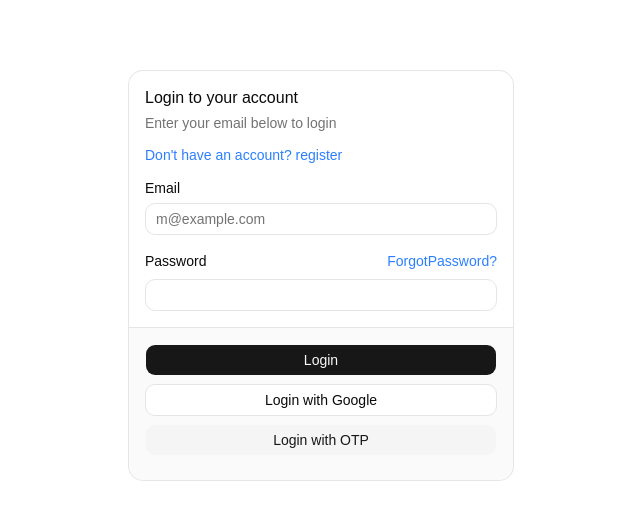
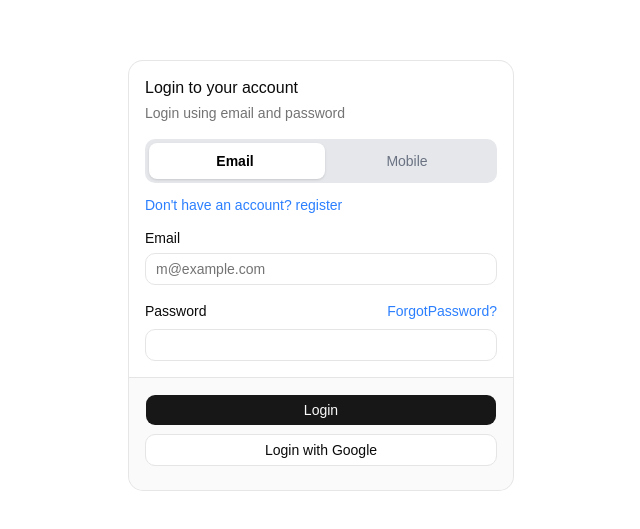
Before and after one commit to Amitkavathekar/AUTHMVC, a React (Vite) app: page / in a window 1280 px wide. Shown: the part 125-654 px from the top of the page, without its empty margins (319-959 px from the left). Built offline with nearby package versions, Linux system fonts and the light colour scheme.

Commit message:
fixed nested repo issue

```diff
--- a/src/config/firebase.ts
+++ b/src/config/firebase.ts
@@ -1,5 +1,6 @@
 import { initializeApp } from "firebase/app"
 import { getAuth, GoogleAuthProvider } from "firebase/auth"
+import { getFirestore } from "firebase/firestore"
 
 // 🔥 config
 const firebaseConfig = {
@@ -17,3 +18,4 @@ const app = initializeApp(firebaseConfig)
 // ✅ VERY IMPORTANT (EXPORT THESE)
 export const auth = getAuth(app)
 export const googleProvider = new GoogleAuthProvider()
+export const db = getFirestore(app)
--- a/src/controllers/authController.ts
+++ b/src/controllers/authController.ts
@@ -1,20 +1,50 @@
 import {
   loginUser,
-  registerUser,
   loginWithGoogle,
   resetPassword,
   logoutUser,
 } from "../services/authService"
 
-export const handleRegister = async (email: string, password: string) => {
-  try {
-    await registerUser(email, password)
-    alert("Registered successfully")
-  } catch (err: any) {
-    alert(err.message)
-  }
+import { updateProfile } from "firebase/auth"
+import { setDoc, doc } from "firebase/firestore"
+
+import { auth } from "../config/firebase"
+import { createUserWithEmailAndPassword } from "firebase/auth"
+
+// 🔥 NEW ADD (Firestore)
+import { db } from "../config/firebase"
+
+// ✅ REGISTER (UPDATED)
+export const handleRegister = async (
+  email: string,
+  password: string,
+  fullName: string,
+  phone: string
+) => {
+  const userCredential = await createUserWithEmailAndPassword(
+    auth,
+    email,
+    password
+  )
+
+  const user = userCredential.user
+
+  await updateProfile(user, {
+    displayName: fullName,
+  })
+
+  await setDoc(doc(db, "users", user.uid), {
+    uid: user.uid,
+    fullName,
+    email,
+    phone,
+    createdAt: new Date(),
+  })
+
+  return user
 }
 
+// LOGIN
 export const handleLogin = async (email: string, password: string) => {
   try {
     await loginUser(email, password)
@@ -24,6 +54,7 @@ export const handleLogin = async (email: string, password: string) => {
   }
 }
 
+// GOOGLE LOGIN
 export const handleGoogleLogin = async () => {
   try {
     await loginWithGoogle()
@@ -33,6 +64,7 @@ export const handleGoogleLogin = async () => {
   }
 }
 
+// RESET
 export const handleReset = async (email: string) => {
   try {
     await resetPassword(email)
@@ -42,6 +74,7 @@ export const handleReset = async (email: string) => {
   }
 }
 
+// LOGOUT
 export const handleLogout = async () => {
   await logoutUser()
 }
--- a/src/services/authService.ts
+++ b/src/services/authService.ts
@@ -39,10 +39,30 @@ export const logoutUser = () => {
 }
 
 // OTP Login (Phone)
-export const sendOTP = (phone: string) => {
-  const recaptcha = new RecaptchaVerifier(auth, "recaptcha", {
-    size: "invisible",
-  })
+declare global {
+  interface Window {
+    recaptchaVerifier?: RecaptchaVerifier;
+  }
+}
 
-  return signInWithPhoneNumber(auth, phone, recaptcha)
-}
+export const sendOTP = async (phone: string) => {
+  if (!window.recaptchaVerifier) {
+    window.recaptchaVerifier = new RecaptchaVerifier(
+      "recaptcha",
+      {
+        size: "invisible",
+      },
+      auth
+    );
+
+    await window.recaptchaVerifier.render(); // ⚠️ IMPORTANT
+  }
+
+  const confirmation = await signInWithPhoneNumber(
+    auth,
+    phone,
+    window.recaptchaVerifier
+  );
+
+  return confirmation;
+};
--- a/src/views/Login.tsx
+++ b/src/views/Login.tsx
@@ -23,25 +23,57 @@ import { sendOTP } from "../services/authService"
 function Login() {
   const navigate = useNavigate()
 
+  const [mode, setMode] = useState<"email" | "mobile">("email")
+
   const [email, setEmail] = useState("")
   const [password, setPassword] = useState("")
+  const [phone, setPhone] = useState("")
+  const [otp, setOtp] = useState("")
+  const [confirmation, setConfirmation] = useState<any>(null)
 
+  // ✅ Email Login
   const LoginFunctinality = async () => {
+    try {
       await handleLogin(email, password)
+      alert("✅ Email Login Successful!")
       navigate("/dashboard")
+    } catch (err: any) {
+      alert("❌ " + err.message)
+    }
   }
 
-  const handleOTPLogin = async () => {
+  // ✅ Google Login
+  const googleLoginHandler = async () => {
     try {
-      const confirmation = await sendOTP("+91XXXXXXXXXX") // replace number
-      const code = prompt("Enter OTP")
-      if (!code) return
-
-      await confirmation.confirm(code)
-      alert("OTP Login Success")
+      await handleGoogleLogin()
+      alert("✅ Google Login Successful!")
       navigate("/dashboard")
     } catch (err: any) {
-      alert(err.message)
+      alert("❌ " + err.message)
+    }
+  }
+
+  // ✅ Send OTP
+  const sendOTPHandler = async () => {
+    try {
+      const confirm = await sendOTP(phone)
+      setConfirmation(confirm)
+      alert("📩 OTP Sent Successfully!")
+    } catch (err: any) {
+      alert("❌ " + err.message)
+    }
+  }
+
+  // ✅ Verify OTP Login
+  const verifyOTP = async () => {
+    try {
+      if (!confirmation) return alert("⚠️ Please send OTP first")
+
+      await confirmation.confirm(otp)
+      alert("✅ OTP Login Successful!")
+      navigate("/dashboard")
+    } catch (err: any) {
+      alert("❌ " + err.message)
     }
   }
 
@@ -50,7 +82,37 @@ function Login() {
       <Card className="w-full max-w-sm">
         <CardHeader>
           <CardTitle>Login to your account</CardTitle>
-          <CardDescription>Enter your email below to login</CardDescription>
+          <CardDescription>
+            {mode === "email"
+              ? "Login using email and password"
+              : "Login using mobile OTP"}
+          </CardDescription>
+
+          <div className="relative flex w-full bg-gray-200 rounded-lg p-1 mt-3">
+            <div
+              className={`absolute top-1 bottom-1 w-1/2 rounded-md bg-white shadow transition-all duration-300 ${
+                mode === "email" ? "left-1" : "left-1/2"
+              }`}
+            />
+
+            <button
+              onClick={() => setMode("email")}
+              className={`relative w-1/2 py-2 z-10 ${
+                mode === "email" ? "font-semibold text-black" : "text-gray-500"
+              }`}
+            >
+              Email
+            </button>
+
+            <button
+              onClick={() => setMode("mobile")}
+              className={`relative w-1/2 py-2 z-10 ${
+                mode === "mobile" ? "font-semibold text-black" : "text-gray-500"
+              }`}
+            >
+              Mobile
+            </button>
+          </div>
 
           <Link
             to="/register"
@@ -62,6 +124,8 @@ function Login() {
 
         <CardContent>
           <div className="flex flex-col gap-4">
+            {mode === "email" && (
+              <>
                 <div className="grid gap-2">
                   <Label>Email</Label>
                   <Input
@@ -88,10 +152,40 @@ function Login() {
                     onChange={(e) => setPassword(e.target.value)}
                   />
                 </div>
+              </>
+            )}
+
+            {mode === "mobile" && (
+              <>
+                <div className="grid gap-2">
+                  <Label>Mobile Number</Label>
+                  <Input
+                    type="text"
+                    placeholder="+919876543210"
+                    onChange={(e) => setPhone(e.target.value)}
+                  />
+                </div>
+
+                <Button onClick={sendOTPHandler}>
+                  Send OTP
+                </Button>
+
+                <div className="grid gap-2">
+                  <Label>Enter OTP</Label>
+                  <Input
+                    type="text"
+                    placeholder="Enter OTP"
+                    onChange={(e) => setOtp(e.target.value)}
+                  />
+                </div>
+              </>
+            )}
           </div>
         </CardContent>
 
         <CardFooter className="flex flex-col gap-2">
+          {mode === "email" && (
+            <>
               <Button className="w-full" onClick={LoginFunctinality}>
                 Login
               </Button>
@@ -99,18 +193,22 @@ function Login() {
               <Button
                 variant="outline"
                 className="w-full"
-            onClick={handleGoogleLogin}
+                onClick={googleLoginHandler}
               >
                 Login with Google
               </Button>
+            </>
+          )}
 
+          {mode === "mobile" && (
             <Button
               variant="secondary"
               className="w-full"
-            onClick={handleOTPLogin}
+              onClick={verifyOTP}
             >
-            Login with OTP
+              Verify OTP
             </Button>
+          )}
 
           <div id="recaptcha"></div>
         </CardFooter>
--- a/src/views/Register.tsx
+++ b/src/views/Register.tsx
@@ -20,12 +20,25 @@ function Register() {
 
   const [email, setEmail] = useState("")
   const [password, setPassword] = useState("")
+  const [fullName, setFullName] = useState("")
+  const [phone, setPhone] = useState("")
 
   const Registerfunctionality = async () => {
-    await handleRegister(email, password)
-    navigate("/login")
+    try {
+      if (!email || !password || !fullName || !phone) {
+        alert("All fields required")
+        return
+      }
+
+      await handleRegister(email, password, fullName, phone)
+
+      alert("Registered Successfully ✅")
+      navigate("/login")
+    } catch (err: any) {
+      console.error(err)
+      alert(err.message)
+    }
   }
-
 
   return (
     <div className="flex h-screen items-center justify-center bg-gray-50">
@@ -44,6 +57,23 @@ function Register() {
 
         <CardContent>
           <div className="flex flex-col gap-4">
+            <div className="grid gap-2">
+              <Label>Full Name</Label>
+              <Input
+                type="text"
+                placeholder="John Doe"
+                onChange={(e) => setFullName(e.target.value)}
+              />
+            </div>
+
+            <div className="grid gap-2">
+              <Label>Mobile Number</Label>
+              <Input
+                type="text"
+                placeholder="+919876543210"
+                onChange={(e) => setPhone(e.target.value)}
+              />
+            </div>
             <div className="grid gap-2">
               <Label>Email</Label>
               <Input
```
Lines whose indentation alone changed are shown as unchanged.
